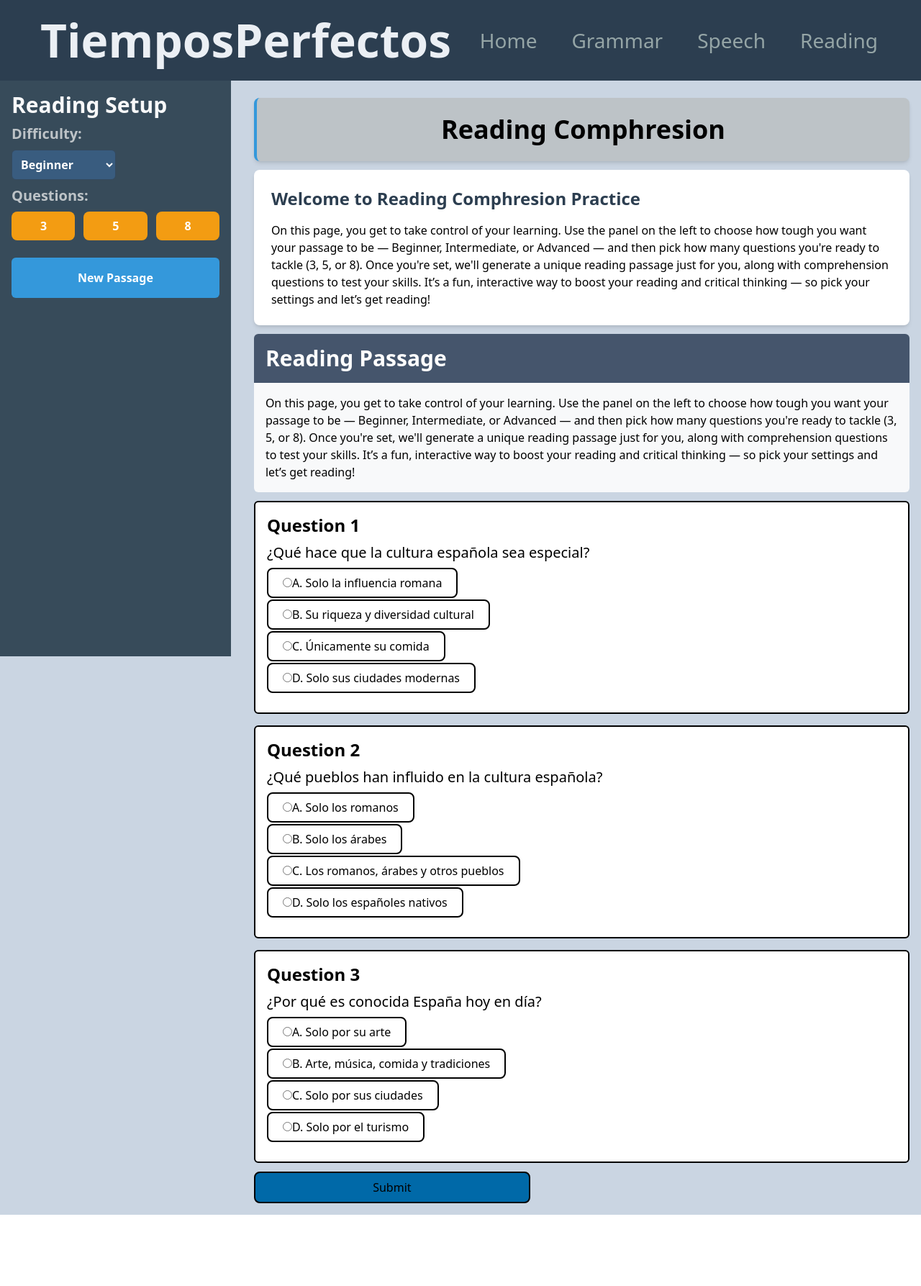
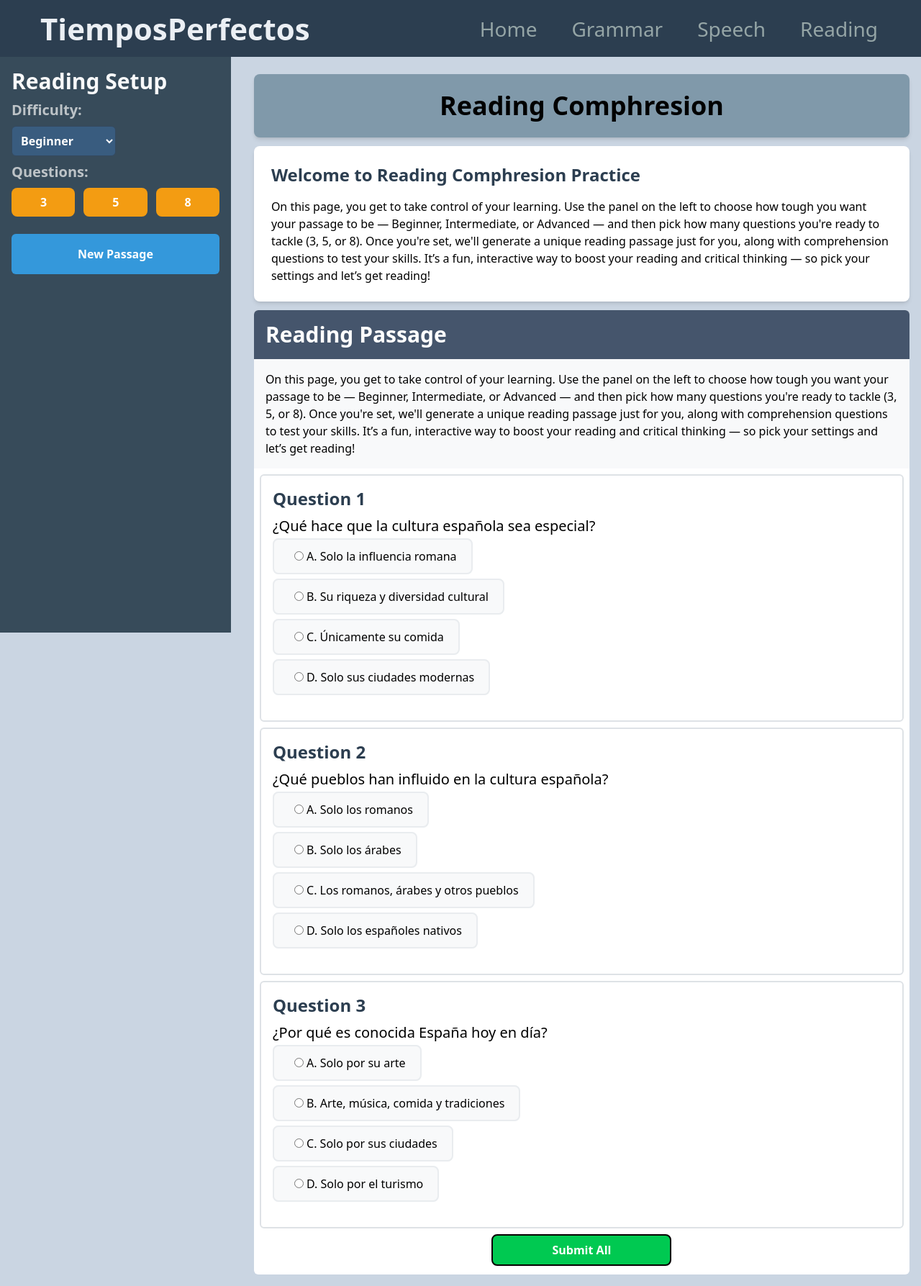
Before and after one commit to erik-mauricio/tiemposperfectos, a React (Vite) app: page /reading in a window 1280 px wide. Shown: the whole page at 72% size. Before the commit the page ends 1688 px from the top, so only its background shows below. Built offline with nearby package versions, Linux system fonts and the light colour scheme.

Commit message:
Redesigned ReadingPage

```diff
--- a/src/components/NavigationMenu.jsx
+++ b/src/components/NavigationMenu.jsx
@@ -4,7 +4,7 @@ export default function NavigationMenu() {
     return (
       <div className={"bg-[#2c3e50]"}>
         <div className={"flex items-center justify-between px-14 py-2"}>
-          <h1 className={"text-[64px] text-[#ebeff4] font-bold"}>
+          <h1 className={"text-[42px] text-[#ebeff4] font-bold"}>
             TiemposPerfectos
           </h1>
           <nav>
--- a/src/pages/ReadingPage.jsx
+++ b/src/pages/ReadingPage.jsx
@@ -78,7 +78,7 @@ export default function ReadingPage() {
               <Controls />
 
               <div className="space-y-3 mt-2 p-4">
-                <div className="bg-[#bdc3c7] rounded-lg shadow-md hover:shadow-lg transition-shadow duration-300 p-6 border-l-4 border-[#3498db] max-w-4lg space-y-4">
+                <div className="bg-[#8099aa] rounded-lg shadow-md hover:shadow-lg transition-shadow duration-300 p-6  max-w-4lg space-y-4">
                   <h1 className="font-bold text-4xl text-center ">
                     Reading Comphresion
                   </h1>
@@ -100,7 +100,7 @@ export default function ReadingPage() {
                   </p>
                 </div>
 
-                <div className="border-0 rounded-md overflow-hidden">
+                <div className="border-0 rounded-md overflow-hidden bg-white">
                   <h2 className="font-bold text-3xl text-white bg-slate-600 p-4">
                     Reading Passage
                   </h2>
@@ -118,16 +118,15 @@ export default function ReadingPage() {
                       settings and let’s get reading!
                     </p>
                   </div>
-                </div>
 
                   {readingData?.questions?.length > 0 && (
-                  <div className="space-y-4">
+                    <>
                       {readingData.questions.map((question, index) => (
                         <div
-                        className="border-2 rounded-md border-black p-4 bg-white"
+                          className=" p-4 bg-white border-2 border-[#dee2e6] rounded-md m-2"
                           key={index}
                         >
-                        <h2 className="font-bold text-2xl mb-2 bg-">
+                          <h2 className="font-bold text-2xl mb-2 text-[#2c3e50]">
                             Question {index + 1}
                           </h2>
 
@@ -135,29 +134,33 @@ export default function ReadingPage() {
 
                           {Object.entries(question.responses).map(
                             ([letter, text]) => (
-                            <div className="flex-col mb-5 ">
+                              <div className="flex-col mb-8">
                                 <label
                                   key={letter}
-                                className="border-2 border-black px-5 py-2 rounded-lg w-[500px]"
+                                  className="border-2 border-[#e9ecef] px-5 py-3 rounded-lg  bg-[#f8f9fa] hover:border-[#a6cbef]"
                                 >
                                   <input
                                     type="radio"
                                     name={`question-${index}`}
                                     value={text}
-                                  className="p-2 "
+                                    className="px-4 ml-2"
                                   />
-                                {letter}. {text}
+                                  {" " + letter}. {text}
                                 </label>
                               </div>
                             )
                           )}
                         </div>
                       ))}
+
+                      <div className="text-center">
+                        <button className="inline border-2 border-black bg-green-500 p-2 rounded-lg w-[250px] mb-3 text-white font-bold hover:bg-green-6Re00">
+                          Submit All
+                        </button>
                       </div>
+                    </>
                   )}
-                <button className="border-2 border-black bg-sky-700 p-2 rounded-lg min-w-sm">
-                  Submit
-                </button>
+                </div>
               </div>
             </div>
           </>
```
Lines whose indentation alone changed are shown as unchanged.
